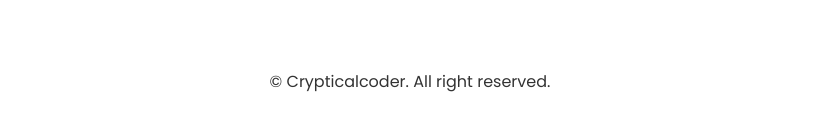
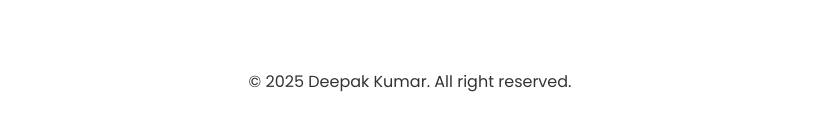
Before and after one commit to Deepak-Kumar62/portfolio, a React (Vite) app: page / in a window 1280 px wide. Shown: the part 4021-4151 px from the top of the page, without its empty margins (230-1049 px from the left). Built offline with nearby package versions, Linux system fonts and the light colour scheme.

Commit message:
Update footer copyright content

```diff
--- a/src/Components/footer/Footer.jsx
+++ b/src/Components/footer/Footer.jsx
@@ -40,7 +40,7 @@ function Footer() {
           </a>
         </div>
 
-        <span className="footer__copy">&#169; Crypticalcoder. All right reserved.</span>
+        <span className="footer__copy">&#169; 2025 Deepak Kumar. All right reserved.</span>
       </div>
     </footer>
   );
```
